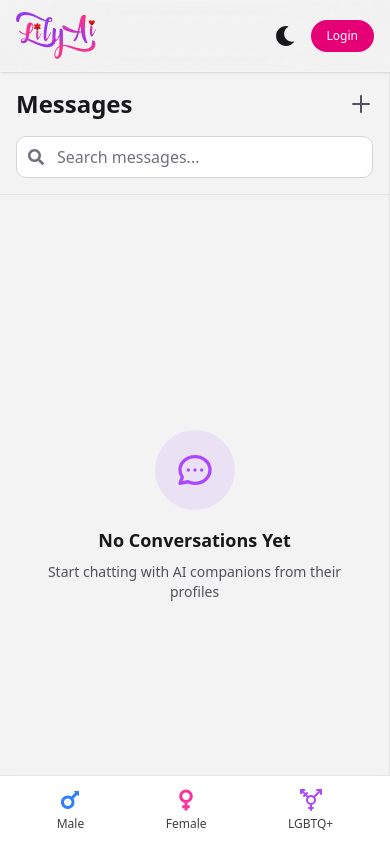
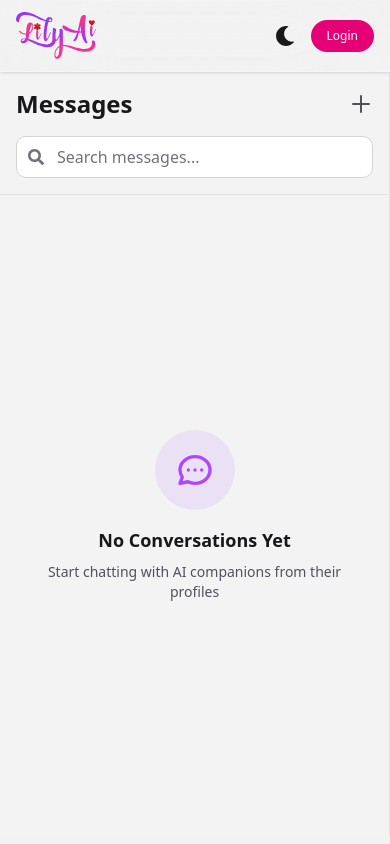
Before and after one commit to AmineshOptisoft/datingapp, a Next.js app: page /messages in a window 390 px wide. Built offline with nearby package versions, Linux system fonts and the light colour scheme.

Commit message:
messages page fixed in mobile devices

```diff
--- a/app/(main)/messages/MessagesClient.tsx
+++ b/app/(main)/messages/MessagesClient.tsx
@@ -334,9 +334,9 @@ export default function MessagesClient() {
 
       {/* Right Side - Chat Area */}
       {selectedConv ? (
-        <div className="flex flex-1 flex-col bg-zinc-50 dark:bg-zinc-900/10">
+        <div className="flex flex-1 flex-col bg-zinc-50 dark:bg-zinc-900/10 h-full">
           {/* Chat Header */}
-          <div className="p-4 border-b border-zinc-200 dark:border-white/10 flex items-center justify-between">
+          <div className="sticky top-0 z-10 bg-zinc-50 dark:bg-zinc-900/10 backdrop-blur-sm p-4 border-b border-zinc-200 dark:border-white/10 flex items-center justify-between">
             <div className="flex items-center gap-3">
               {/* Back Button for Mobile */}
               <button
@@ -517,7 +517,7 @@ export default function MessagesClient() {
           </div>
 
           {/* Message Input */}
-          <div className="p-4 border-t border-zinc-200 dark:border-white/10">
+          <div className="sticky bottom-0 z-10 bg-zinc-50 dark:bg-zinc-900/10 backdrop-blur-sm p-4 border-t border-zinc-200 dark:border-white/10">
             <div className="flex items-center gap-3">
               {/* Emoji Picker */}
               <div className="relative">
--- a/app/components/Header.tsx
+++ b/app/components/Header.tsx
@@ -3,6 +3,7 @@
 import { useState } from 'react';
 import Link from 'next/link';
 import Image from 'next/image';
+import { usePathname } from 'next/navigation';
 import AuthModal from './AuthModal';
 import UserMenu from './UserMenu';
 import { useAuth } from '@/app/contexts/AuthContext';
@@ -20,6 +21,7 @@ export default function Header({ onMenuToggle }: HeaderProps) {
   const [authMode, setAuthMode] = useState<'login' | 'signup' | 'forgot'>('login');
   const { user, isAuthenticated, logout } = useAuth();
   const { theme, toggleTheme } = useTheme();
+  const pathname = usePathname();
 
   const openAuthModal = (mode: 'login' | 'signup' | 'forgot') => {
     setAuthMode(mode);
@@ -110,7 +112,7 @@ export default function Header({ onMenuToggle }: HeaderProps) {
       </header>
 
       {/* Mobile Bottom Navigation Bar */}
-      <nav className="md:hidden fixed bottom-0 left-0 right-0 z-50 bg-white/95 dark:bg-zinc-900/95 backdrop-blur-xl border-t border-zinc-200 dark:border-white/10 shadow-lg">
+      <nav className={`md:hidden fixed bottom-0 left-0 right-0 z-50 bg-white/95 dark:bg-zinc-900/95 backdrop-blur-xl border-t border-zinc-200 dark:border-white/10 shadow-lg ${pathname === '/messages' ? 'hidden' : ''}`}>
         <div className="flex items-center justify-around px-4 py-3">
           <Link
             href="/for-men"
--- a/app/components/LayoutWrapper.tsx
+++ b/app/components/LayoutWrapper.tsx
@@ -1,6 +1,7 @@
 'use client';
 
 import { useState, Suspense } from 'react';
+import { usePathname } from 'next/navigation';
 import Sidebar from './Sidebar';
 import Header from './Header';
 import { useTheme } from '@/app/contexts/ThemeContext';
@@ -16,6 +17,8 @@ function SidebarWrapper({ isOpen, onClose }: { isOpen: boolean; onClose: () => v
 export default function LayoutWrapper({ children }: { children: React.ReactNode }) {
   const [isSidebarOpen, setIsSidebarOpen] = useState(false);
   const { theme } = useTheme();
+  const pathname = usePathname();
+  const isMessagesPage = pathname === '/messages';
 
   return (
     <div className="flex h-screen overflow-hidden relative">
@@ -48,7 +51,7 @@ export default function LayoutWrapper({ children }: { children: React.ReactNode
         <Header />
 
         {/* Page Content */}
-        <main className="flex-1 overflow-y-auto pb-20 md:pb-0">
+        <main className={`flex-1 overflow-y-auto ${isMessagesPage ? 'pb-0' : 'pb-20 md:pb-0'}`}>
           {children}
         </main>
       </div>
```
